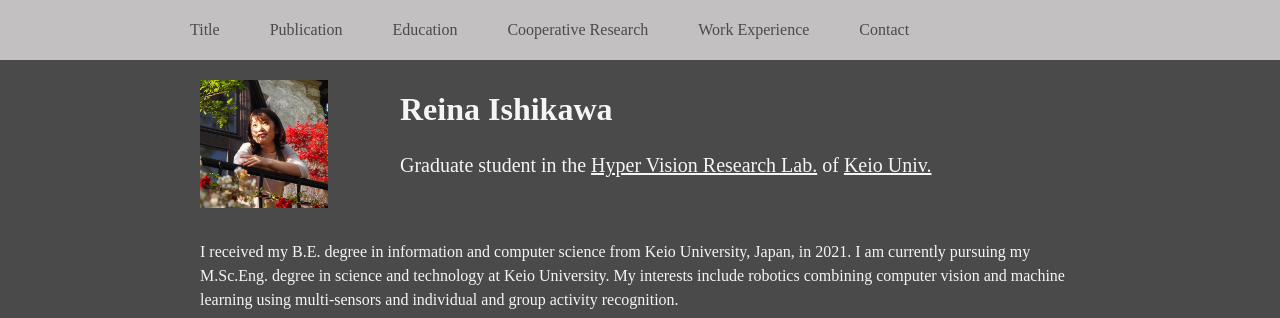
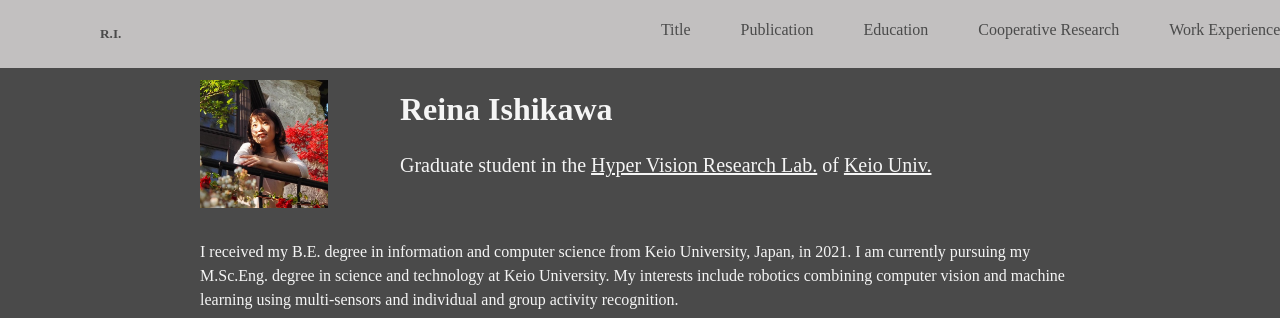
Before and after one commit to ReinaIshikawa/ReinaIshikawa.github.io, a plain HTML site: page index.html in a window 1280 px wide. Shown: the top 318 px of the page. Drawn offline with Linux system fonts and the light colour scheme.

Commit message:
add navigation bar

```diff
--- a/index.html
+++ b/index.html
@@ -8,7 +8,8 @@
 </head>
 <body>
     <header class="site-header">
-        <!-- <nav class="gnav"> -->
+        <h5>R.I.</h5>
+        <nav class="gnav">
             <ul class="gnav__menu">
                 <li class="gnav__menu__item"><a href="#title">Title</a></li>
                 <li class="gnav__menu__item"><a href="#publication">Publication</a></li>
@@ -17,7 +18,7 @@
                 <li class="gnav__menu__item"><a href="#work">Work Experience</a></li>
                 <li class="gnav__menu__item"><a href="#contact">Contact</a></li>
             </ul>
-        <!-- </nav> -->
+        </nav>
     </header>
     <!-- title section -->
     <section class="col-back" id="title">
```
Lines whose indentation alone changed are shown as unchanged.
